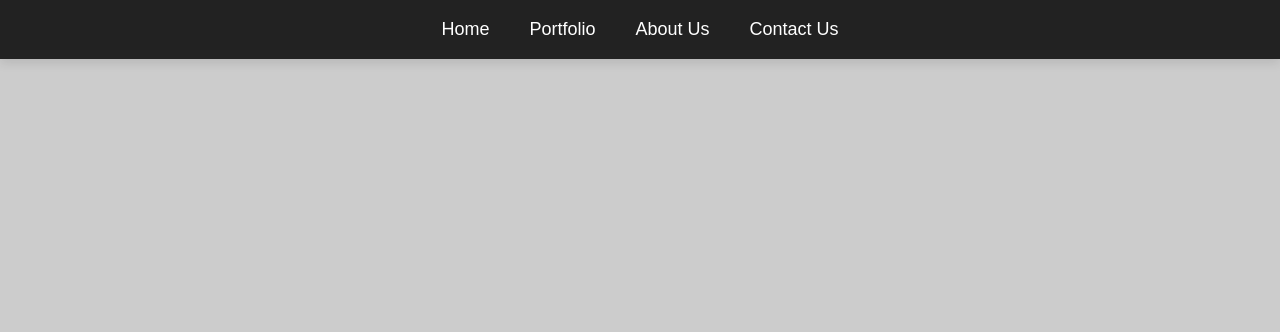
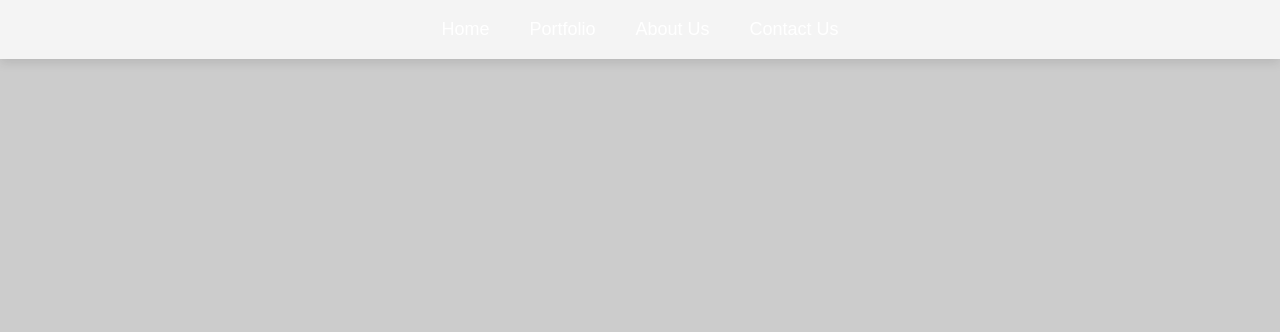
Before and after one commit to Vishnu917vj/homepageforeditkaro, a plain HTML site: page index.html in a window 1280 px wide. Shown: the top 332 px of the page. Drawn offline with Linux system fonts and the light colour scheme; placeholder pictures from the web are drawn by us.

Commit message:
changed styels

```diff
--- a/styles.css
+++ b/styles.css
@@ -15,8 +15,7 @@ body {
 
 /* Header Styling */
 header {
-    background-color: #222;
-    color: #fff;
+    color: #111010;
     padding: 15px 0;
     box-shadow: 0px 4px 10px rgba(0, 0, 0, 0.1);
     position: sticky;
```
